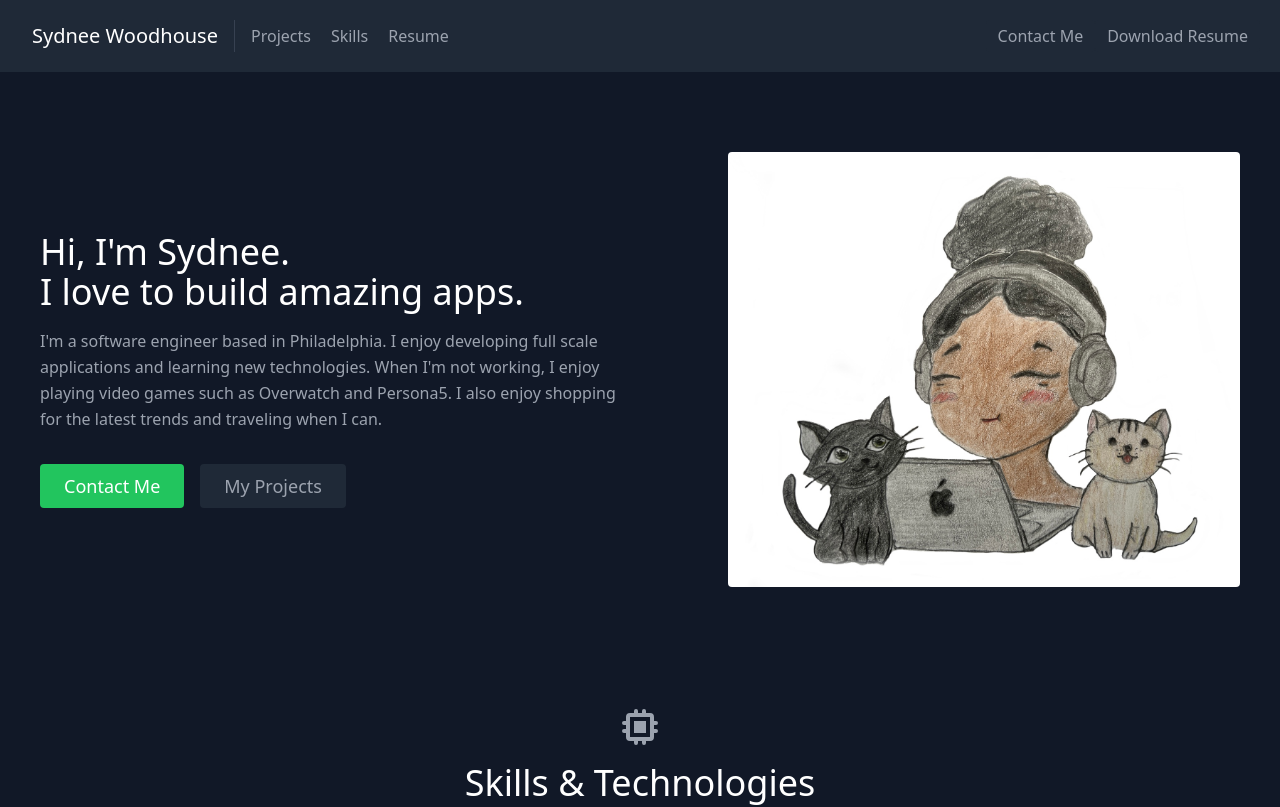
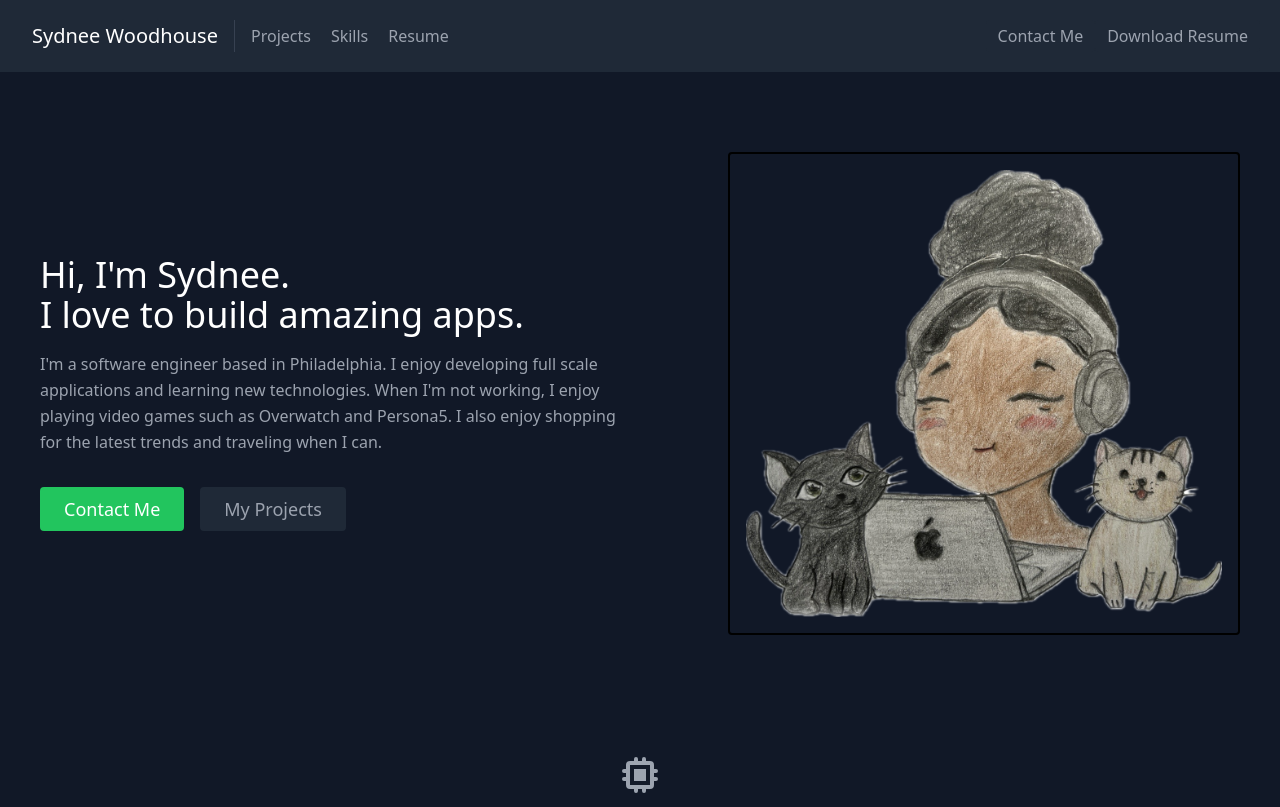
Before and after one commit to svwoodhouse/portfolio, a React (Create React App) app: page / in a window 1280 px wide. Shown: the top 807 px of the page. Built offline with nearby package versions, Linux system fonts and the light colour scheme.

Commit message:
Added transparent image

```diff
--- a/src/components/About.js
+++ b/src/components/About.js
@@ -1,4 +1,4 @@
-import sydnee from '../assets/sydnee.jpg'
+import sydnee from '../assets/sydnee_transparent.png'
 
 const About = () => {
     return (
@@ -31,8 +31,8 @@ const About = () => {
             </div>
             <div className="lg:max-w-lg lg:w-full md:w-1/2 w-5/6">
               <img
-                className="object-cover object-center rounded"
-                alt="hero"
+                className="object-cover object-center rounded border-2 border-black p-4"
+                alt="Sydnee"
                 src={sydnee}
               />
             </div>
```
Also changed, not shown: src/assets/sydnee_transparent.png (added).
